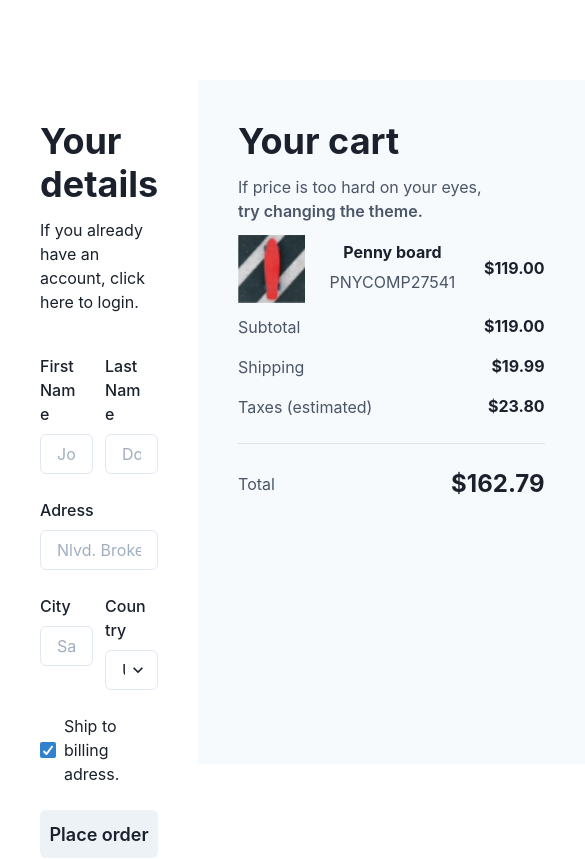
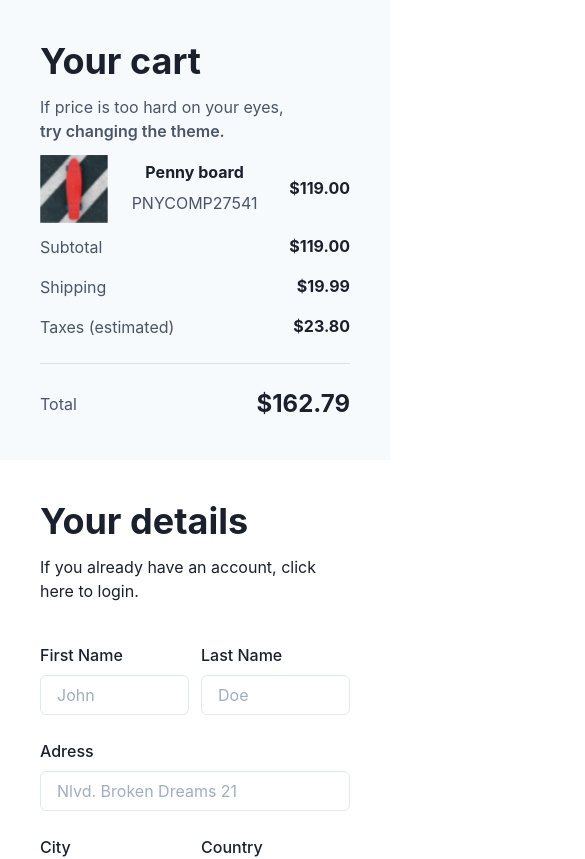
Before and after one commit to Yves852/workshop-chakra-demo, a React (Create React App) app: page / in a window 390 px wide. Shown: the top 859 px of the page, 585 px wide, since content can reach past the window. Built offline with nearby package versions, Linux system fonts and the light colour scheme.

Commit message:
Global responsivity - app.js

```diff
--- a/src/App.js
+++ b/src/App.js
@@ -5,7 +5,14 @@ import Cart from "./sections/cart";
 
 const App = () => (
   <Container maxW={"container.xl"} p={0}>
-    <Flex h={"100vh"} py={20}>
+    <Flex
+      h={{ base: "auto", md: "100vh" }}
+      py={[0, 10, 20]}
+      direction={{
+        base: "column-reverse",
+        md: "row",
+      }}
+    >
       <Details />
       <Cart />
     </Flex>
```
